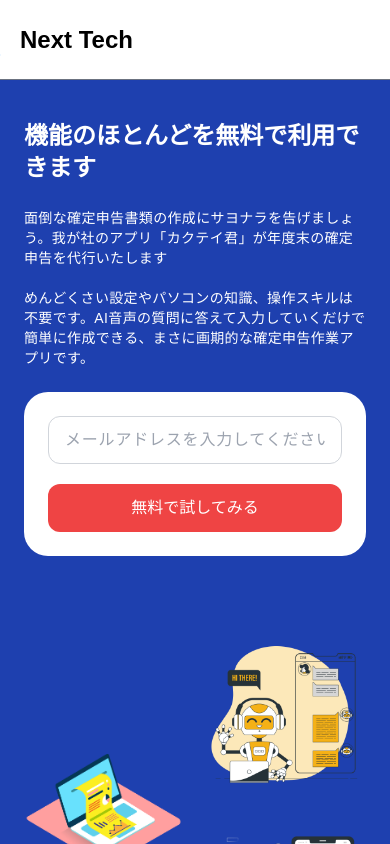
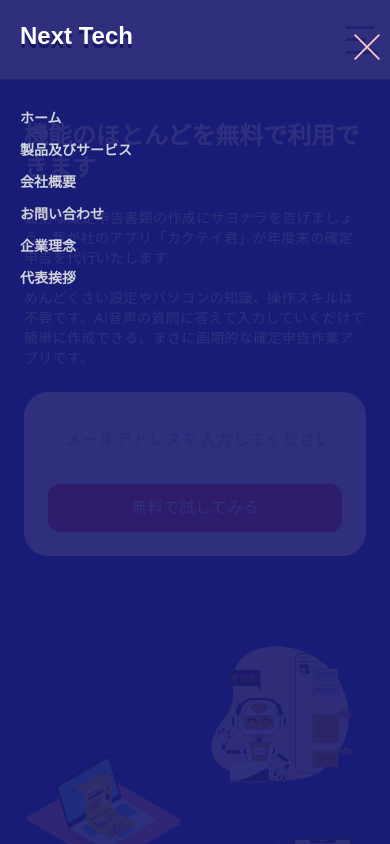
Before and after one commit to Kroro1208/next_modern_website, a Next.js app: page / in a window 390 px wide. Shown: the top 844 px of the page. Built offline with nearby package versions, Linux system fonts and the light colour scheme; a web font is replaced by a local one.

Commit message:
ヘッダーメニューを表示させて調整

```diff
--- a/components/Header.js
+++ b/components/Header.js
@@ -4,11 +4,16 @@
 import { headerListItems } from '@/constants';
 import { useState, useEffect } from 'react';
 import { usePathname } from 'next/navigation';
+import { TfiClose } from "react-icons/tfi";
+
 
 
 function Header() {
     const [active, setActive] = useState();
     const pathName = usePathname();
+    const [showMenu, setShowMenu] = useState(false);
+
+
     useEffect(() => {
         setActive(pathName);
     }, [pathName])
@@ -39,6 +44,35 @@
                         連絡する
                     </button>
                 </div>
+                {/* small logo */}
+                <div className='w-8 h-7 group lg:hidden flex flex-col justify-between cursor-pointer overflow-hidden'
+                    onClick={() => setShowMenu(true)}
+                >
+                    <span className='w-full h-[3px] bg-gray-500 group-hover:bg-primeColor
+                    inline-flex -translate-x-1 group-hover:translate-x-0 transition-transform duration-500'></span>
+                    <span className='w-full h-[3px] bg-gray-500 group-hover:bg-primeColor
+                    inline-flex -translate-x-3 group-hover:translate-x-0 transition-transform duration-500'></span>
+                    <span className='w-full h-[3px] bg-gray-500 group-hover:bg-primeColor'></span>
+                </div>
+
+                {/* small screen menu */}
+                <div className='w-full h-screen lg:hidden fixed top-0 left-0 bg-darkBlue bg-opacity-90 z-50'>
+                    <span className='absolute right-2 top-8 text-3xl text-red-200 hover:text-red-600 cursor-pointer duration-300'>
+                        <TfiClose />
+                    </span>
+                    <Link href={"/"}>
+                        <p className='text-2xl font-bold text-white mb-4 p-5'>
+                            Next Tech
+                        </p>
+                    </Link>
+                    <ul className='flex flex-col text-gray-300 text-sm gap-3 font-semibold p-5'>
+                        {headerListItems.map((item) => (
+                            <Link key={item.id} href={item.link}>
+                                <li className='hover:text-black cursor-pointer duration-300'>{item.title}</li>
+                            </Link>
+                        ))}
+                    </ul>
+                </div>
             </div>
         </div>
     );
```
